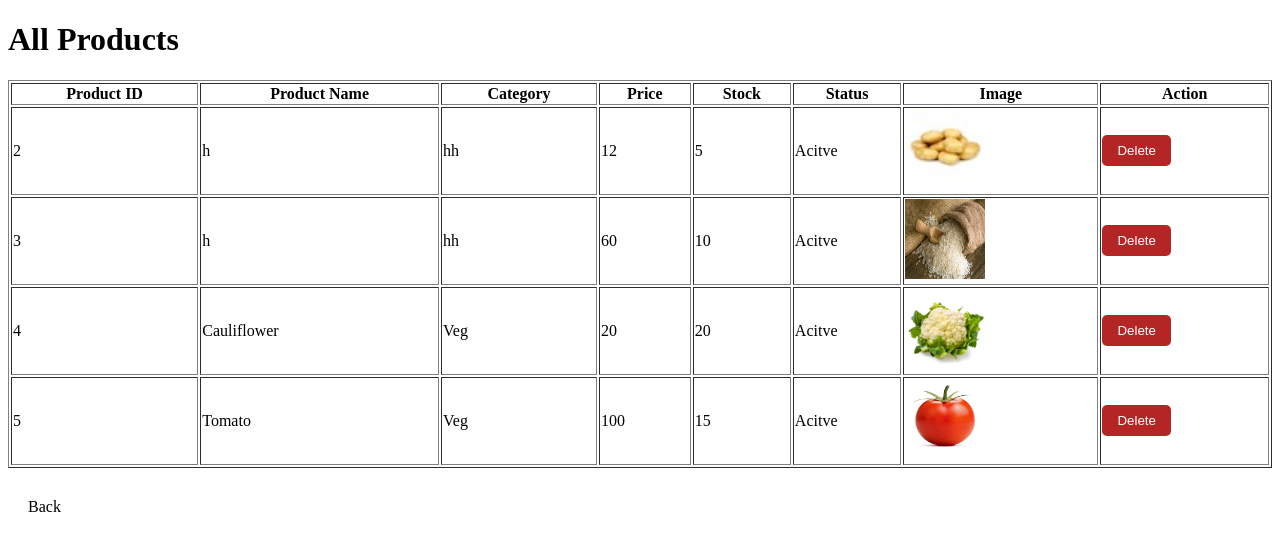
After one commit to parvezpappu/AgriConnect-Connecting-Micro-Entrepreneurs-With-Farmers, a PHP site: page /ProductManagement/Views/DeleteProduct.php in a window 1280 px wide. The commit adds this page. Shown: the top 551 px of the page. Run offline with PHP 8.4, Linux system fonts and the light colour scheme; data comes from the database, SQL or seed files in the repository.

Commit message:
Product Delete phase added!

```diff
--- a/Features/Dashboards/Assets/Admin.css
+++ b/Features/Dashboards/Assets/Admin.css
@@ -112,15 +112,10 @@
 
 }
 
-
 #infoOverAll{
     display: flex;
     justify-content: space-evenly;
 }
-
-
-
-
 
 #middleDashBoard{
     background-color: rgb(219, 212, 220);
@@ -152,14 +147,57 @@
     margin-left: 35px;
 }
 
+#productButton{
+    display: flex;
+    justify-content: center;
+    margin: 20px;
+    gap: 14px;
+}
+
 #addProduct{
+    background-color: rgb(72, 183, 94);
+    color: white;
+    border: none;
+    padding: 10px 20px;
+    border-radius: 5px;
     cursor: pointer;
-    border: 1px solid black;
-    border-radius: 10px;
-    padding: 5px;
-    height: 50px;
-    width: 150px;
-    text-align: center;
-    margin-bottom: 15px;
+}
 
+#updateProduct{
+    background-color: rgb(72, 183, 94);
+    color: white;
+    border: none;
+    padding: 10px 20px;
+    border-radius: 5px;
+    cursor: pointer;
 }
+
+#deleteProduct{
+    background-color: rgb(72, 183, 94);
+    color: white;
+    border: none;
+    padding: 10px 20px;
+    border-radius: 5px;
+    cursor: pointer;
+}
+
+#deleteButton {
+    background-color: rgb(180, 38, 38);
+    color: white;
+    border: none;
+    padding: 8px 15px;
+    border-radius: 5px;
+    cursor: pointer;
+  }
+
+  #back{
+    display: inline-block;
+    margin-top: 20px;
+    padding: 10px 20px;
+    background: white;
+    color: black;
+    border-radius: 8px;
+    font-size: 16px;
+    text-decoration: none;
+    display: inline-block;
+  }
--- a/Features/Dashboards/Views/ok.html
+++ b/Features/Dashboards/Views/ok.html
@@ -4,7 +4,7 @@
     <meta charset="UTF-8">
     <meta name="viewport" content="width=device-width, initial-scale=1.0">
     <title>Document</title>
-    <link rel="stylesheet" href="../../ProductManagement/Views/AddProduct.php">
+    <link rel="stylesheet" href="../Assets/Admin.css">
 </head>
 <body>
 
--- /dev/null
+++ b/Features/ProductManagement/Controllers/Product.js
@@ -0,0 +1,9 @@
+function confirmDelete(id){
+    if(confirm('Are your sure want to delete this product?')){
+        window.location.href='DeleteProduct.php?id='+id;
+    }
+}
+
+function updateProduct(id) {
+    window.location.href = 'UpdateProduct.php?id=' + id;
+}
--- a/Features/ProductManagement/Models/productModel.php
+++ b/Features/ProductManagement/Models/productModel.php
@@ -1,18 +1,6 @@
 <?php
 require_once('../../AuthenticationSystem/Models/db.php');
 
-/*function login($user){
-    $con = getConnection();
-    $sql = "select * from users where username='{$user['username']}' and password='{$user['password']}'";
-    $result = mysqli_query($con, $sql);
-    $count = mysqli_num_rows($result);
-
-    if($count == 1){
-        return true;
-    }else{
-        return false;
-    }
-}*/
 
 function getAllProduct(){
     $con = getConnection();
@@ -28,9 +16,6 @@ function getAllProduct(){
 
 }
 
-function getProductById($id){
-
-}
 
 function addProduct($productName, $category, $price, $stock, $status, $image){
     $con= getConnection();
@@ -46,11 +31,15 @@ function addProduct($productName, $category, $price, $stock, $status, $image){
 }
 
 function deleteProduct($id){
+    $con=getConnection();
+    $sql="delete from allproducts where productID='$id'";
 
-}
-
-function updateProduct($user){
-
+    if(mysqli_query($con, $sql)){
+        return true;
+    }
+    else{
+        return false;
+    }
 }
 
 ?>
--- /dev/null
+++ b/Features/ProductManagement/Views/DeleteProduct.php
@@ -0,0 +1,81 @@
+<?php
+require_once('../Models/productModel.php');
+
+if(isset($_GET['id'])){
+    $id=$_GET['id'];
+    $result=deleteProduct($id);
+
+    if($result){
+        echo "Successfully deleted!";
+    }
+    else{
+        echo "Error!";
+    }
+}
+$res=getAllProduct();
+
+?>
+
+<!DOCTYPE html>
+<html lang="en">
+<head>
+    <meta charset="UTF-8">
+    <meta name="viewport" content="width=device-width, initial-scale=1.0">
+    <title>Document</title>
+    <link rel="stylesheet" href="../../Dashboards/Assets/Admin.css">
+</head>
+<body>
+    <div id="productsView">
+
+  <h1>All Products</h1>
+
+  <table border="1" width="100%">
+    <tr>
+      <th>Product ID</th>
+      <th>Product Name</th>
+      <th>Category</th>
+      <th>Price</th>
+      <th>Stock</th>
+      <th>Status</th>
+      <th>Image</th>
+      <th>Action</th>
+    </tr>
+
+    <?php
+    if(mysqli_num_rows($res) > 0){
+        while($row=mysqli_fetch_assoc($res)){
+
+    ?>
+
+    <tr>
+      <td><?php echo $row['productID'] ?></td>
+      <td><?php echo $row['productName'] ?></td>
+      <td><?php echo $row['category'] ?></td>
+      <td><?php echo $row['price'] ?></td>
+      <td><?php echo $row['stock'] ?></td>
+      <td><?php echo $row['status'] ?></td>
+      <td>
+        <img height="80" width="80"  src="../../ProductManagement/Assets/<?php echo $row['image'] ?>">
+      </td>
+      <td>
+        <button id='deleteButton' onclick='confirmDelete(<?php echo $row['productID'] ?>)'>Delete</button>
+      </td>
+    </tr>
+
+    <?php
+    }
+}
+else{
+    echo "Products not found!";
+}
+?>
+
+  </table>
+
+  <a href="../../Dashboards/Views/Admin.php" id="back">Back</a>
+</div>
+
+<script src="../Controllers/Product.js"></script>
+
+</body>
+</html>
```
Also changed, not shown: Features/Dashboards/Views/AdminProducts.php (+9 -4 lines), Features/ProductManagement/Views/AddProduct.php (+24 -30 lines).
